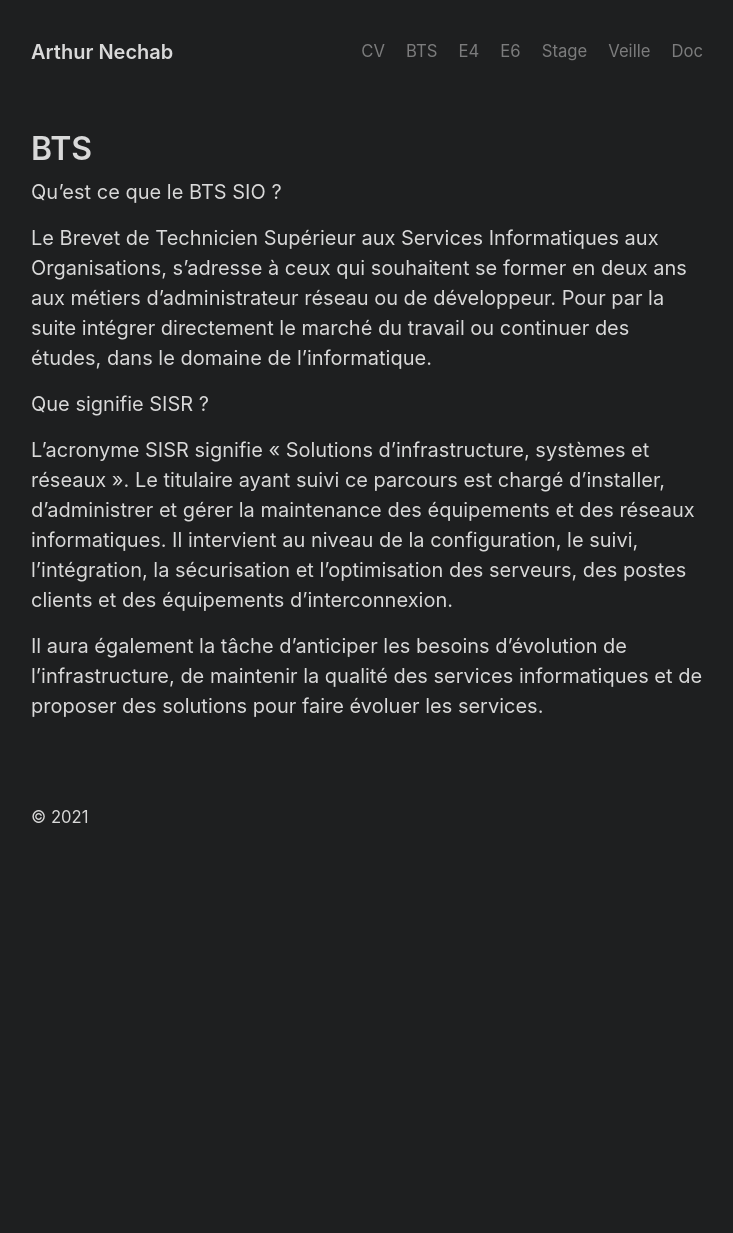
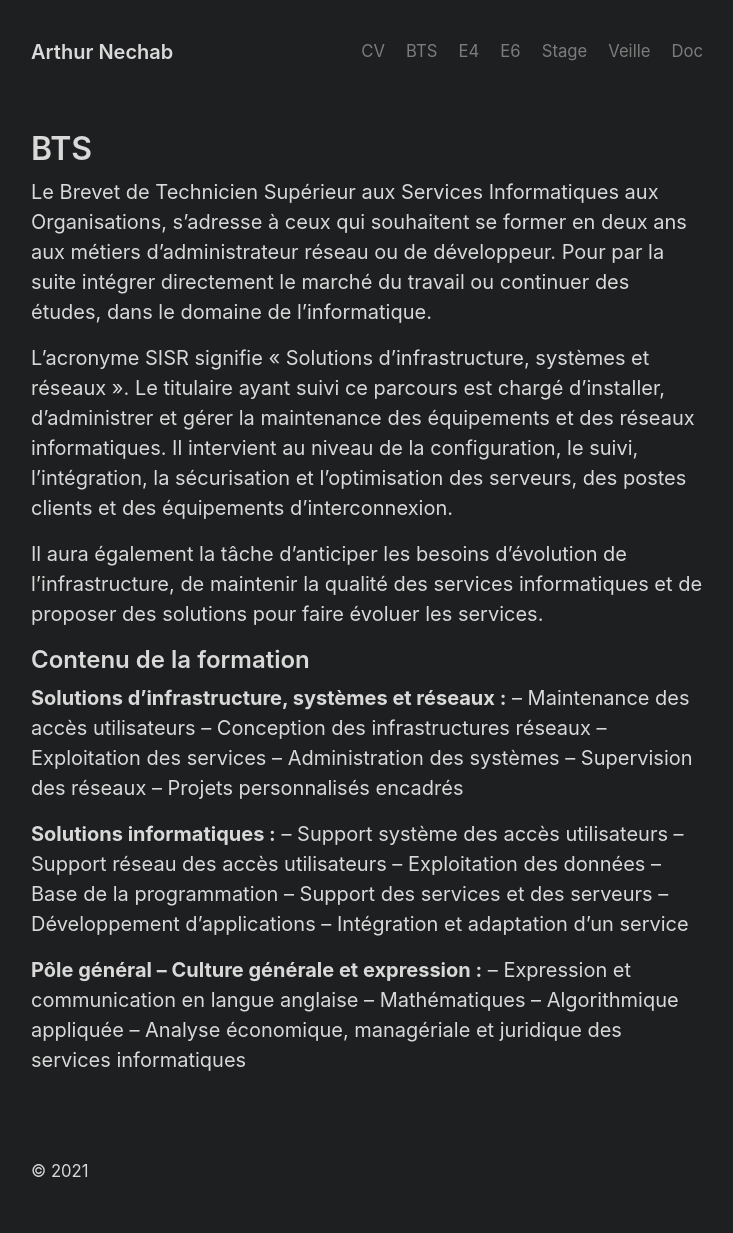
Before and after one commit to arthur-nechab/portfolio, a Jekyll site: the page built from bts.md, in a window 1280 px wide. Shown: the whole page, without its empty margins (273-1006 px from the left). Built offline with Jekyll 4.4.1, drawn with Linux system fonts in a browser that asks for light colours; before the commit the page ends 900 px from its top, so only the background shows below that.

Commit message:
Update bts.md

```diff
--- a/bts.md
+++ b/bts.md
@@ -3,12 +3,33 @@ layout: page
 title: BTS
 ---
 
-Qu'est ce que le BTS SIO ?
-
 Le Brevet de Technicien Supérieur aux Services Informatiques aux Organisations, s'adresse à ceux qui souhaitent se former en deux ans aux métiers d'administrateur réseau ou de développeur. Pour par la suite intégrer directement le marché du travail ou continuer des études, dans le domaine de l'informatique.
-
-Que signifie SISR ?
 
 L’acronyme SISR signifie « Solutions d’infrastructure, systèmes et réseaux ». Le titulaire ayant suivi ce parcours est chargé d’installer, d’administrer et gérer la maintenance des équipements et des réseaux informatiques. Il intervient au niveau de la configuration, le suivi, l’intégration, la sécurisation et l’optimisation des serveurs, des postes clients et des équipements d’interconnexion.
 
 Il aura également la tâche d’anticiper les besoins d’évolution de l’infrastructure, de maintenir la qualité des services informatiques et de proposer des solutions pour faire évoluer les services.
+
+## Contenu de la formation
+
+**Solutions d’infrastructure, systèmes et réseaux :**
+– Maintenance des accès utilisateurs
+– Conception des infrastructures réseaux
+– Exploitation des services
+– Administration des systèmes
+– Supervision des réseaux
+– Projets personnalisés encadrés
+
+**Solutions informatiques :**
+– Support système des accès utilisateurs
+– Support réseau des accès utilisateurs
+– Exploitation des données
+– Base de la programmation
+– Support des services et des serveurs
+– Développement d’applications
+– Intégration et adaptation d’un service
+
+**Pôle général – Culture générale et expression :**
+– Expression et communication en langue anglaise
+– Mathématiques
+– Algorithmique appliquée
+– Analyse économique, managériale et juridique des services informatiques
```
